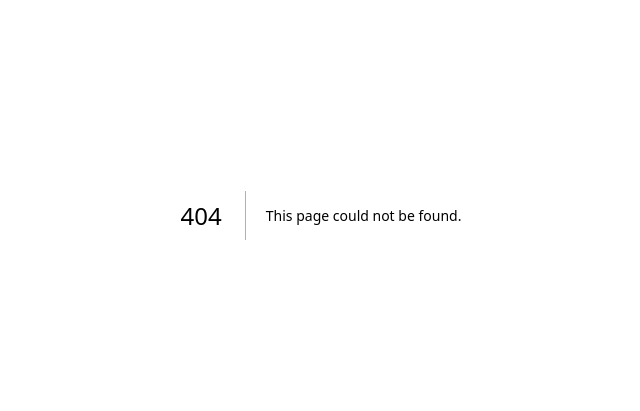
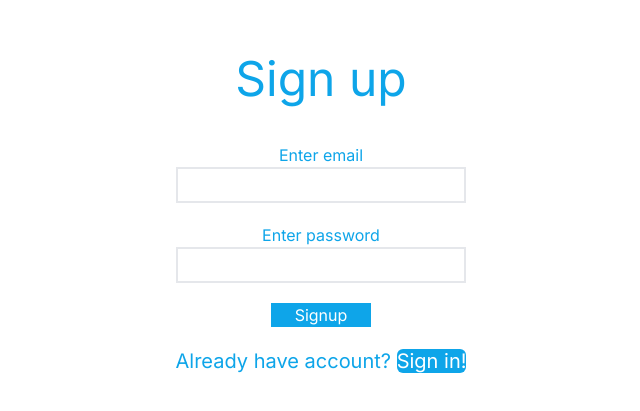
Before and after one commit to Qraree/just-do-it, a Next.js app: page /auth/signup in a window 1280 px wide. Before the commit this address had no page. Shown: the part 185-596 px from the top of the page, without its empty margins (319-959 px from the left). Built offline with nearby package versions, Linux system fonts and the light colour scheme.

Commit message:
implemented authorization

```diff
--- a/src/app/auth/AuthLayout.tsx
+++ b/src/app/auth/AuthLayout.tsx
@@ -1,12 +1,74 @@
-import React from "react";
+"use client";
+import React, { useState } from "react";
+import InputAuth from "@/components/UI/InputAuth";
+import AuthButton from "@/components/UI/AuthButton";
+import Link from "next/link";
+import { AUTH_MODE } from "@/app/constants/auth";
+import { useAppDispatch } from "@/redux/hooks";
+import { userLogin } from "@/redux/features/user/userSlice";
+import { useRouter } from "next/navigation";
 
 interface AuthLayoutProps {
-  children: React.ReactNode;
+  mode: string;
 }
-const AuthLayout = ({ children }: AuthLayoutProps) => {
+
+const AuthLayout = ({ mode }: AuthLayoutProps) => {
+  const [userInput, setUserInput] = useState({ email: "", password: "" });
+  const dispatch = useAppDispatch();
+  const router = useRouter();
+
+  const handleEmailChange = (e: React.ChangeEvent<HTMLInputElement>) => {
+    setUserInput({ ...userInput, email: e.target.value });
+  };
+
+  const handlePasswordChange = (e: React.ChangeEvent<HTMLInputElement>) => {
+    setUserInput({ ...userInput, password: e.target.value });
+  };
+
+  const handleSubmit = (e: React.MouseEvent<HTMLButtonElement>) => {
+    e.preventDefault();
+    if (mode === AUTH_MODE.LOGIN) {
+      dispatch(userLogin());
+      router.push("/");
+    }
+  };
+
   return (
-    <div className="w-full h-screen flex justify-center items-center">
-      <div className="w-1/6 h-1/5 bg-sky-500 text-white flex">{children}</div>
+    <div className="w-full h-screen flex justify-center items-center flex-col">
+      <div className="w-1/3 h-1/5 flex flex-col items-center justify-center">
+        <div className=" text-white flex justify-center items-center flex-col ">
+          <h1 className="text-5xl text-sky-500 mb-10">
+            {mode === AUTH_MODE.LOGIN ? "Sign in" : "Sign up"}
+          </h1>
+          <label className="text-sky-500">Enter email</label>
+          <InputAuth value={userInput.email} onChange={handleEmailChange} />
+          <label className="text-sky-500">Enter password</label>
+          <InputAuth
+            value={userInput.password}
+            onChange={handlePasswordChange}
+          />
+          <AuthButton onCLick={handleSubmit}>Signup</AuthButton>
+          {mode === AUTH_MODE.LOGIN ? (
+            <p className="text-sky-500 text-xl mt-5">
+              Don&apos;t have an account?{" "}
+              <Link href="/auth/signup">
+                <span className="bg-sky-500 text-white rounded-md">
+                  Sign up!
+                </span>
+              </Link>
+            </p>
+          ) : (
+            <p className="text-sky-500 text-xl mt-5">
+              Already have account?{" "}
+              <Link href="/auth/login">
+                <span className="bg-sky-500 text-white rounded-md">
+                  Sign in!
+                </span>
+              </Link>
+            </p>
+          )}
+        </div>
+      </div>
     </div>
   );
 };
--- a/src/app/auth/page.tsx
+++ b/src/app/auth/login/page.tsx
@@ -1,15 +1,11 @@
 import React from "react";
 import AuthLayout from "@/app/auth/AuthLayout";
 import NavbarLayout from "@/components/UI/NavbarLayout";
+import Login from "@/components/Login";
+import { AUTH_MODE } from "@/app/constants/auth";
 
 const Page = () => {
-  return (
-    <NavbarLayout>
-      <AuthLayout>
-        <div>jello</div>
-      </AuthLayout>
-    </NavbarLayout>
-  );
+  return <AuthLayout mode={AUTH_MODE.LOGIN}></AuthLayout>;
 };
 
 export default Page;
--- /dev/null
+++ b/src/app/auth/signup/page.tsx
@@ -0,0 +1,9 @@
+import React from "react";
+import AuthLayout from "@/app/auth/AuthLayout";
+import { AUTH_MODE } from "@/app/constants/auth";
+
+const Page = () => {
+  return <AuthLayout mode={AUTH_MODE.SIGNUP} />;
+};
+
+export default Page;
--- /dev/null
+++ b/src/app/constants/auth.ts
@@ -0,0 +1,4 @@
+export const AUTH_MODE = {
+  LOGIN: "login",
+  SIGNUP: "signup",
+};
--- a/src/app/page.tsx
+++ b/src/app/page.tsx
@@ -5,7 +5,7 @@ import { ITask } from "@/types/Task";
 import { randomStringId } from "@/utils/randomStringId";
 import { useAppDispatch, useAppSelector } from "@/redux/hooks";
 import { addTask } from "@/redux/features/tasks/tasksSlice";
-import { userLogin, userLogout } from "@/redux/features/user/userSlice";
+import { userLogout } from "@/redux/features/user/userSlice";
 import Link from "next/link";
 
 export default function Home() {
@@ -43,7 +43,7 @@ export default function Home() {
         <div className="w-1/7 flex justify-around">
           {isUserAuth ? (
             <Link
-              href="/auth"
+              href="/auth/login"
               onClick={userLogoutFunc}
               className="hover:bg-sky-600 transition-all p-2 text-base"
             >
--- a/src/components/Login.tsx
+++ /dev/null
@@ -1,15 +0,0 @@
-import React from "react";
-
-const Login = () => {
-  return (
-    <div className="flex flex-col">
-      <label>Enter email</label>
-      <input />
-
-      <label>Enter email</label>
-      <input />
-    </div>
-  );
-};
-
-export default Login;
--- /dev/null
+++ b/src/components/UI/AuthButton.tsx
@@ -0,0 +1,20 @@
+import React from "react";
+
+interface AuthButtonProps {
+  children: string;
+  onCLick: (e: React.MouseEvent<HTMLButtonElement>) => void;
+}
+const AuthButton = ({ children, onCLick }: AuthButtonProps) => {
+  return (
+    <button
+      className="bg-sky-500 w-[100px]"
+      onClick={(e) => {
+        onCLick(e);
+      }}
+    >
+      {children}
+    </button>
+  );
+};
+
+export default AuthButton;
--- /dev/null
+++ b/src/components/UI/InputAuth.tsx
@@ -0,0 +1,19 @@
+import React from "react";
+
+interface InputAuthProps {
+  value: string;
+  onChange: (e: React.ChangeEvent<HTMLInputElement>) => void;
+}
+
+const InputAuth = ({ value, onChange }: InputAuthProps) => {
+  return (
+    <input
+      type="text"
+      className="border-2 border-gainsbiro-500 outline-sky-500 p-1 w-full mb-5 text-black"
+      value={value}
+      onChange={(e) => onChange(e)}
+    />
+  );
+};
+
+export default InputAuth;
```
